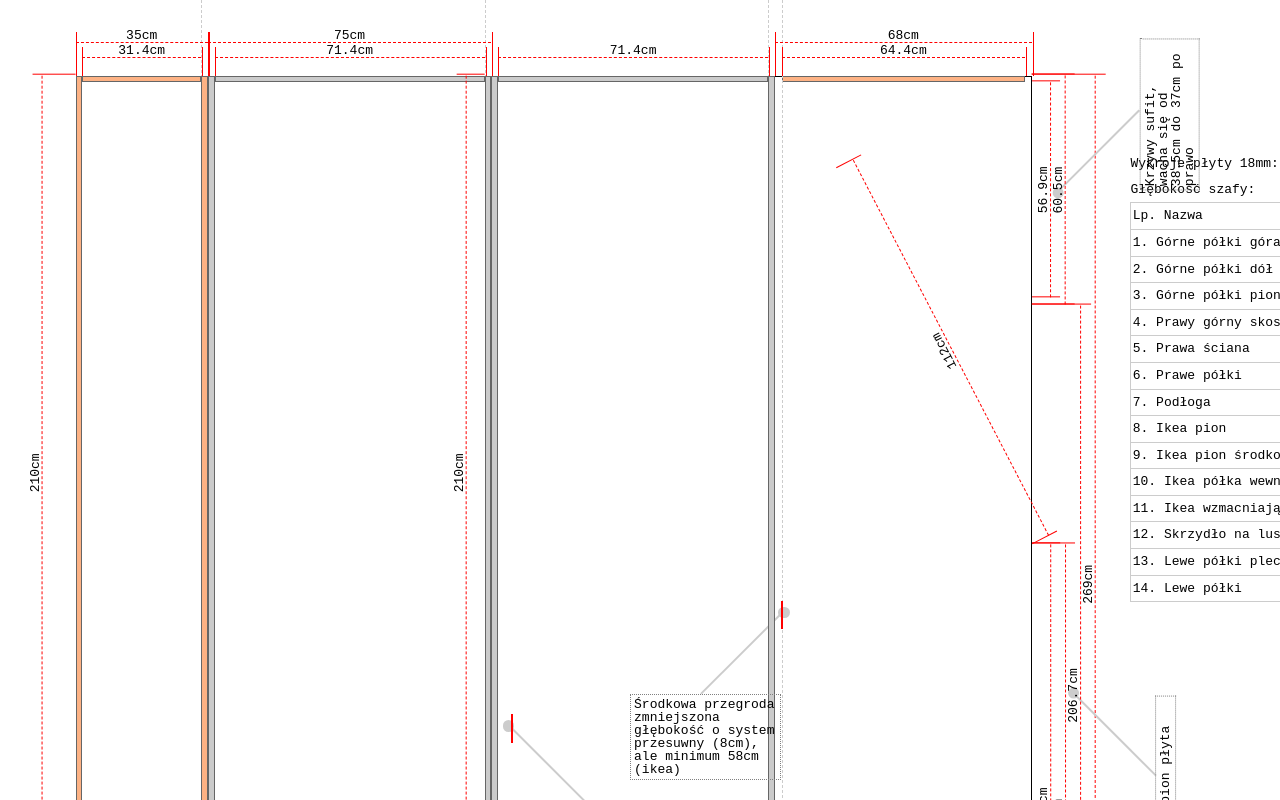
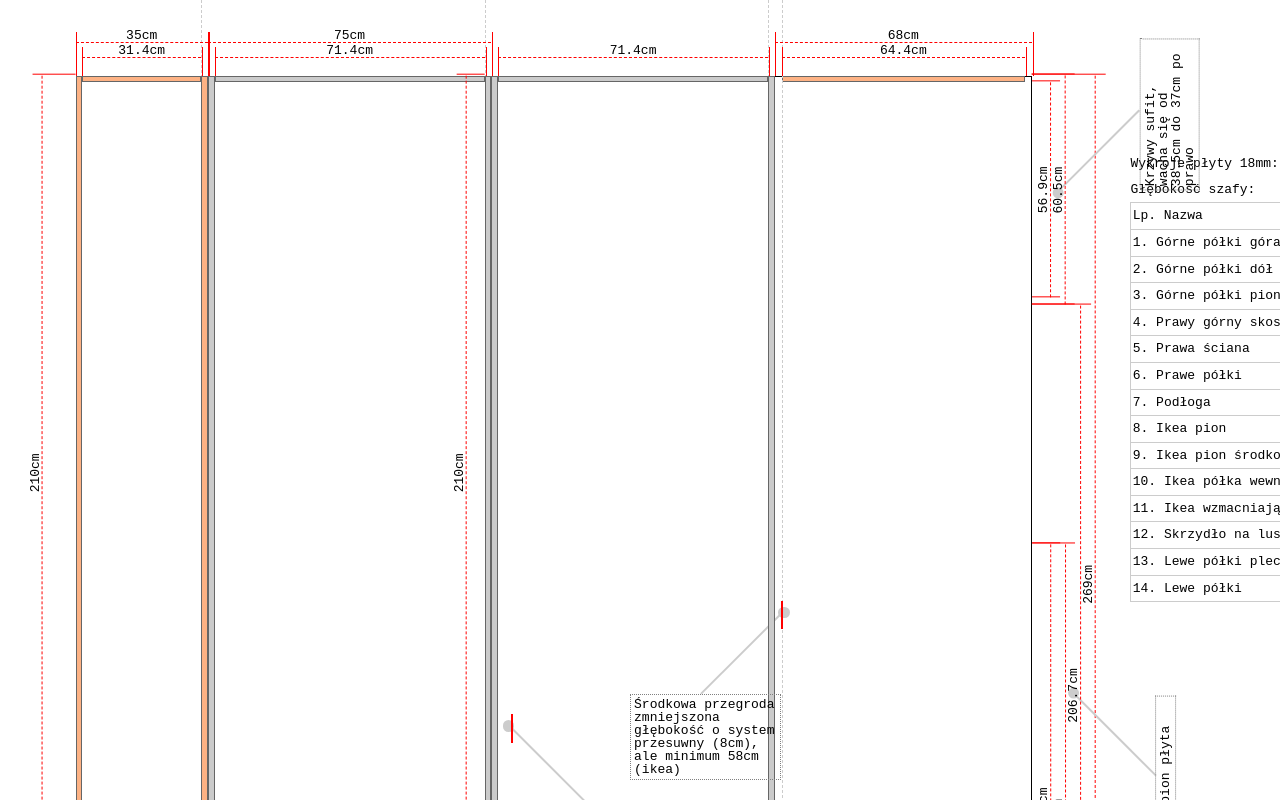
Before and after one commit to manio4444/wardrobe-design, a React (Create React App) app: page / in a window 1280 px wide. Shown: the top 800 px of the page. Built offline with nearby package versions, Linux system fonts and the light colour scheme.

Commit message:
remove skosy

```diff
--- a/src/App.css
+++ b/src/App.css
@@ -118,12 +118,6 @@
 .sizer[data-sizer].prawa::after {
   bottom: 0.25cm;
 }
-.sizer[data-sizer].sciana_skos::before,
-.sizer[data-sizer].sciana_skos::after {
-  transform: rotate(-27.5deg);
-  transform-origin: left top;
-  /* width: 11.2cm; */
-}
 .sizer[data-sizer-value]::after {
   content: attr(data-sizer-value);
 }
@@ -136,27 +130,6 @@
   left: var(--lewa_polka_sze);
   border: 1px dashed black;
   border-bottom: 0;
-}
-
-.skos {
-  position: absolute;
-  top: 0;
-  right: 0;
-  width: 0;
-  height: 0;
-  border-left: 5.2cm solid transparent;
-  border-top: calc(var(--sciana_wys) - var(--sciana_prawa_wys)) solid black;
-}
-
-.skos2 {
-  content: '';
-  position: absolute;
-  top: -1px;
-  right: -1px;
-  width: 0;
-  height: 0;
-  border-left: var(--skos_sze) solid transparent;
-  border-top: 10cm solid white;
 }
 
 .gora_polka {
--- a/src/App.js
+++ b/src/App.js
@@ -53,8 +53,6 @@ function App() {
                 <div className="pion_prawy_polka"></div>
             </div>
 
-            <div className="skos"></div>
-            <div className="skos2"></div>
 
             {/*<Sizer*/}
             {/*    lvl={1}*/}
@@ -62,13 +60,6 @@ function App() {
             {/*    size={consts.gora_polka_sze_wew}*/}
             {/*    left={consts.plyta}*/}
             {/*    width={consts.gora_polka_sze - consts.plyta}*/}
-            {/*/>*/}
-            {/*<Sizer*/}
-            {/*    position={"gora"}*/}
-            {/*    lvl={1}*/}
-            {/*    size={consts.skos_sze}*/}
-            {/*    left={consts.gora_polki}*/}
-            {/*    width={consts.skos_sze}*/}
             {/*/>*/}
             {/*<Sizer*/}
             {/*    position={"gora"}*/}
@@ -121,14 +112,6 @@ function App() {
             {/*    width={consts.lewa_polka_grupa_wys}*/}
             {/*/>*/}
 
-            <Sizer
-                position={"prawa"}
-                lvl={1}
-                size={consts.skos}
-                className={"sciana_skos"}
-                bottom={consts.sciana_prawa_wys}
-                width={consts.skos}
-            />
             <Sizer
                 position={"prawa"}
                 lvl={3}
@@ -284,9 +267,7 @@ function App() {
             {/*<div className="pomocnicza_pion gora" style="left: calc(consts.gora_polka_sze_pierwsza + consts.gora_polka_sze);"></div>*/}
             {/*<div className="pomocnicza_pion gora" style="left: calc(consts.gora_polka_sze_pierwsza + consts.gora_polka_sze + consts.gora_polka_sze - consts.plyta);"></div>*/}
             {/*<div className="pomocnicza_pion gora" style="left: calc(consts.gora_polka_sze_pierwsza + consts.gora_polka_sze + consts.gora_polka_sze);"></div>*/}
-            {/*<div className="pomocnicza_pion gora" style="left: calc(consts.sciana_sze - consts.skos_sze - consts.plyta);"></div>*/}
             {/*<div className="pomocnicza_pion gora" style="left: consts.ikea_gora;"></div>*/}
-            {/*<div className="pomocnicza_pion gora" style="left: calc(consts.sciana_sze - consts.skos_sze);"></div>*/}
 
             {/*<div className="pomocnicza_pion" style="left: consts.sciana_sze;"></div>*/}
 
--- a/src/components/Wykroj.jsx
+++ b/src/components/Wykroj.jsx
@@ -25,6 +25,7 @@ export const Wykroj = (props) => {
     return (<>
             <div
                 data-name={props.name}
+                title={props.name}
                 className={`deska ${props.orientation || ''} ${props.colorType || ''} ${props.className || ''}`}
                 style={style}
             ></div>
--- a/src/config.js
+++ b/src/config.js
@@ -177,7 +177,7 @@ export const config = [
         }
     },
     {
-        name: "drewniana prawa lewa gora",
+        name: "drewniana prawa gora",
         type: typeType.WYKROJ,
         colorType: colorType.WOOD,
         orientation: orientationType.VERTICAL,
@@ -192,7 +192,7 @@ export const config = [
         }
     },
     {
-        name: "drewniana prawa lewa gora",
+        name: "drewniana prawa lewa 1",
         type: typeType.WYKROJ,
         colorType: colorType.WOOD,
         orientation: orientationType.HORIZONTAL,
--- a/src/consts.js
+++ b/src/consts.js
@@ -27,7 +27,6 @@ export const plyta_front = 2.2;
 
 
 
-export const skos = 112;
 export const skos_sze = 52;
 export const sciana_prawa_wys = 145;
 export const sciana_prawa_wys_wew = sciana_prawa_wys - plyta;
```
